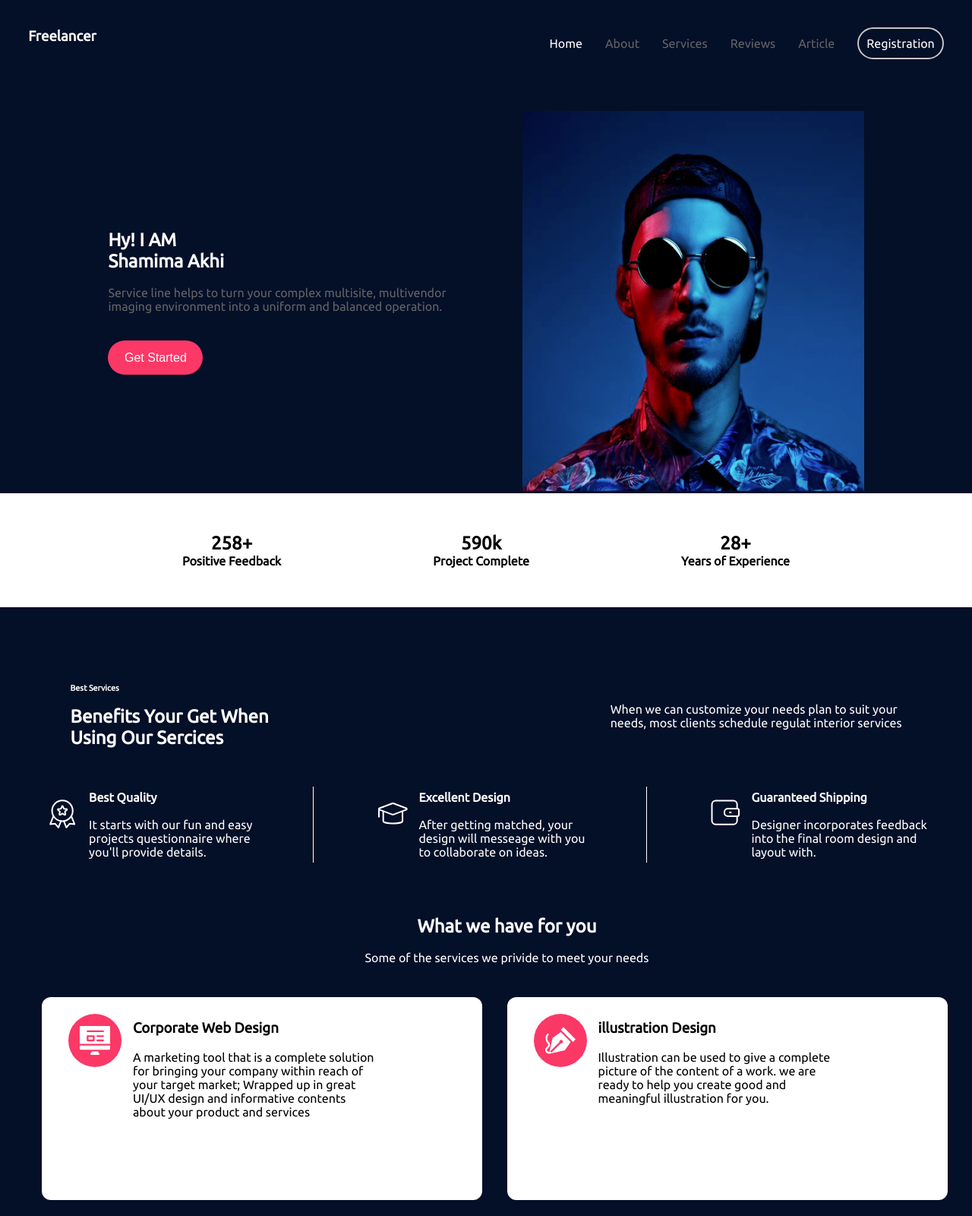
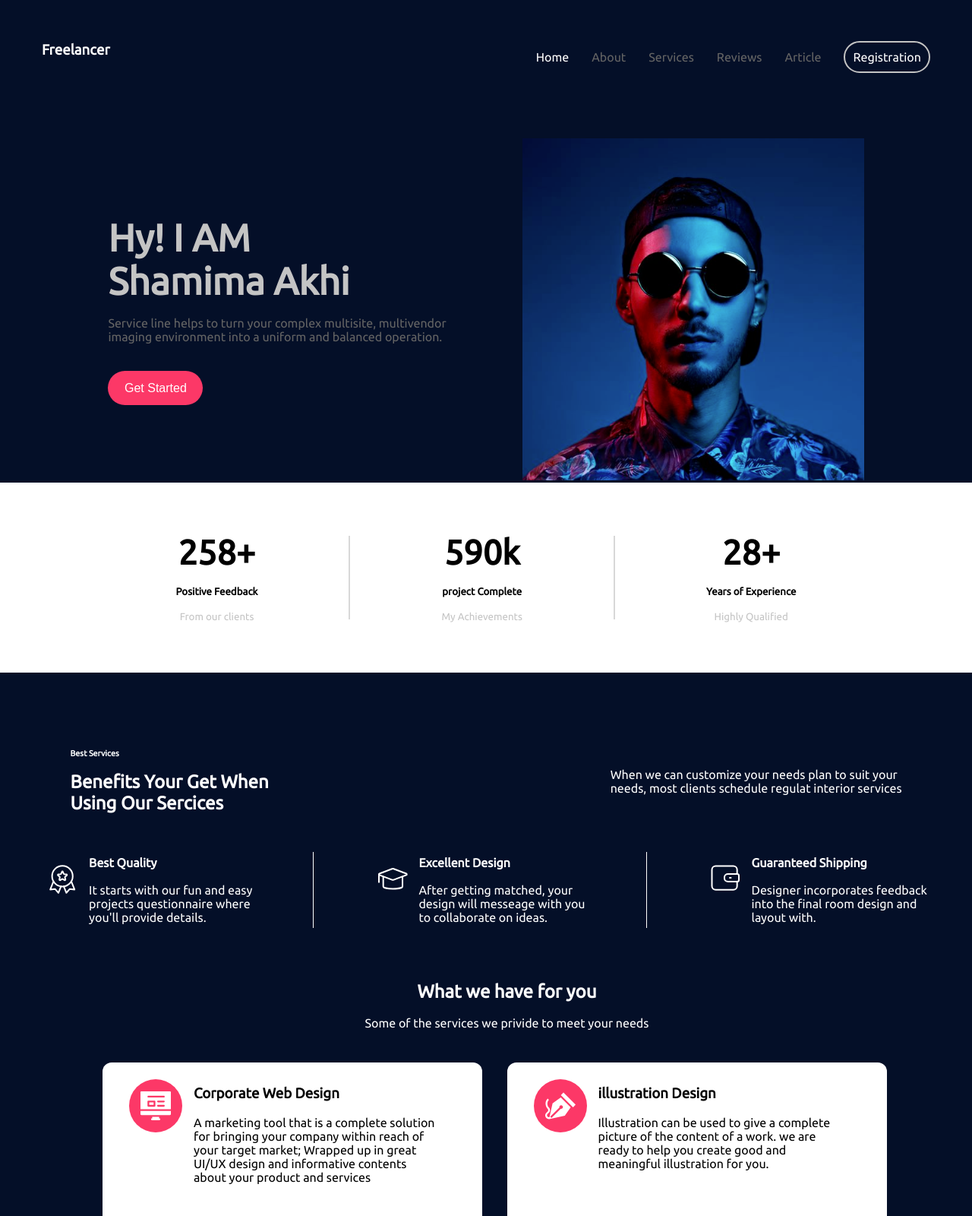
Before and after one commit to Emmanuel-Nyadzi/Figma-Design, a plain HTML site: page index.html in a window 1280 px wide. Shown: the top 1600 px of the page at 76% size. Drawn offline with nearby package versions, Linux system fonts and the light colour scheme.

Commit message:
updated project

```diff
--- a/index.html
+++ b/index.html
@@ -44,16 +44,22 @@
     <section class="stats">
         <div class="stats-div">
           <div>
-               <h1>258+</h1>
-            <h4>Positive Feedback</h4>
+               <h1>258+</h1><br>
+            <h5>Positive Feedback</h5><br>
+            <small><p>From our clients</p></small>
           </div>
+          <div class="stats-div-line"></div>
           <div>
-               <h1>590k</h1>
-            <h4>Project Complete</h4>
+               <h1>590k</h1><br>
+            <h5>project Complete</h5><br>
+            <small><p>My Achievements</p></small>
           </div>
+          <div class="stats-div-line"></div>
           <div>
-               <h1>28+</h1>
-            <h4>Years of Experience</h4>
+               <h1>28+</h1><br>
+            <h5>Years of Experience</h5><br>
+            <small><p>Highly Qualified</p></small>
+
           </div>
         </div>
     </section>
@@ -102,7 +108,7 @@
       </div><br>
 
        <div class="details-grid-container">
-      <div class="detail-cards">
+      <div class="detail-cards adjust">
         <div class="rec-boxes">
           <div class="icon-wrapper"><img src="images/user-interface 1.svg" alt="icon"></div>
           <div>
@@ -120,7 +126,7 @@
           </div>
         </div>
       </div>
-      <div class="detail-cards">
+      <div class="detail-cards adjust">
         <div class="rec-boxes">
           <div class="icon-wrapper"><img src="images/Group.svg" alt="icon"></div>
           <div>
@@ -138,7 +144,7 @@
           </div>
         </div>
       </div>
-      <div class="detail-cards">
+      <div class="detail-cards adjust">
         <div class="rec-boxes">
           <div class="icon-wrapper"><img src="images/inspection 1.svg" alt="icon"></div>
           <div>
@@ -165,9 +171,9 @@
         <p id="font-col">An all electric vehicle offering an estimated 20 plus miles of range<br> per charge of an affordable price is how we define but passion<br>  and persistence are the principles used to accomplish it.</p>
       </div><br><br>
       <div class="creative-works-grid-container">
-        <div><img src="images/flower1.png" alt=""></div>
+        <div class="adjust"><img src="images/flower1.png" alt=""></div>
         <div><img src="images/flower2.png" alt=""></div>
-        <div><img src="images/flower4.png" alt=""></div>
+        <div class="adjust"><img src="images/flower4.png" alt=""></div>
         <div><img src="images/flower3.png" alt=""></div>
       </div>
     </section>
--- a/style.css
+++ b/style.css
@@ -22,7 +22,8 @@ nav{
     align-items: center;
     justify-content: space-between;
     position: relative;
-    padding: 2.325rem;
+    padding: 20px;
+    margin: 35px;
 }
 .logo{
     color: white;
@@ -54,12 +55,15 @@ nav ul li a{
     color: white;
     font-size: 30px;
 }
-.hero-text{
-    color: white;
+.hero-text h1{
+    color: #C4C4C4;
+    font-weight: 700;
+    font-size: 50px;
+    font-style: bold;
 }
 .hero img{
     width: 450px;
-    height: 500px;
+    height: auto;
 }
 .hero{
     display: flex;
@@ -84,14 +88,28 @@ nav ul li a{
 }
 .stats-div{
     width: 100%;
-    height: 150px;
+    height: 250px;
     background-color: white;
     display: flex;
     flex-direction: row;
     align-items: center;
     justify-content: center;
-    gap: 200px;
+    gap: 120px;
     text-align: center;
+}
+.stats-div p{
+    color: #C4C4C4;
+    font-weight: 400;
+}
+.stats-div h1{
+    font-weight: 700;
+    font-size: 45px;
+}
+.stats-div .stats-div-line{
+    color: #D8D8D8;
+    border: 1px solid;
+    height: 110px;
+    width: 0px;
 }
 .services{
     padding-top: 100px;
@@ -159,8 +177,8 @@ nav ul li a{
 }
 .detail-cards{
     background-color: white;
-    width: 580px;
-    height: 267px;
+    width: 500px;
+    height: 230px;
     border-radius: 12px;
     padding-top: 30px;
 }
@@ -173,6 +191,9 @@ nav ul li a{
     padding: 0;
     box-sizing: border-box;
 }
+.details-grid-container .adjust{
+    margin-left: 80px;
+}
 .creative-texts{
     text-align: center;
     color: white;
@@ -184,9 +205,12 @@ nav ul li a{
     font-size: 14px;
 }
 .creative-works-grid-container img{
-    width: 588px;
-    height: 320px;
+    width: 500px;
+    height: 230px;
     border-radius: 12px;
+}
+.creative-works .adjust{
+    margin-left: 85px;
 }
 .creative-works-grid-container{
     display: grid;
@@ -210,7 +234,7 @@ nav ul li a{
 .pricing-cards{
     width: 300px;
     height: 450px;
-    background-color: white;
+    background-color: #FFFFFF;
     color: black;
     border-radius: 12px;
     text-align: center;
@@ -252,7 +276,7 @@ nav ul li a{
 .subscribe-div{
     background-color: white;
     width: 100%;
-    height: 150px;
+    height: 250px;
     color: black;
     display: flex;
     flex-direction: column;
@@ -269,6 +293,7 @@ nav ul li a{
     border: none;
     background-color: #FC3867;
     border-radius: 100px;
+    margin-top: 15px;
 }
 .subscribe .subscribe-btn a{
     text-decoration: none;
@@ -370,9 +395,11 @@ nav ul li a{
     justify-content: center;
     gap: 3.125rem;
     }
+    .stats-div .stats-div-line{
+    display: none;
+   }
     .services{
     padding-top: 3.125rem;
-
     }
     .services-fst-div{
     display: flex;
@@ -406,6 +433,9 @@ nav ul li a{
     grid-template-columns: 1fr;
     gap: 1.25rem;
     box-sizing: border-box;
+   }
+   .details-grid-container .adjust{
+    margin-left: 0px;
    }
    .detail-cards{
     background-color: white;
@@ -457,6 +487,9 @@ nav ul li a{
     grid-template-columns: 1fr;
     gap: 1.25rem;
     box-sizing: border-box;
+  }
+  .creative-works .adjust{
+    margin-left: 0px;
   }
 .creative-works{
     padding-left: 0;
```
